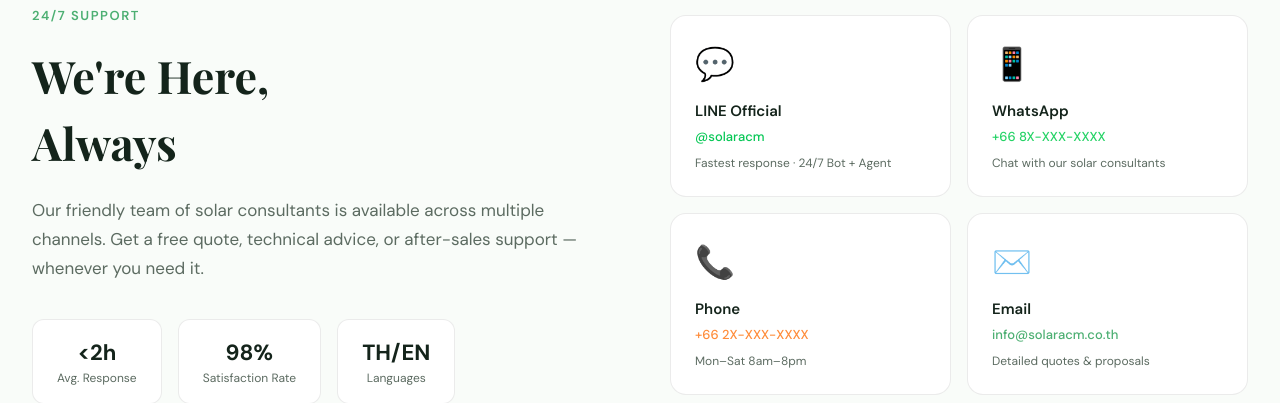
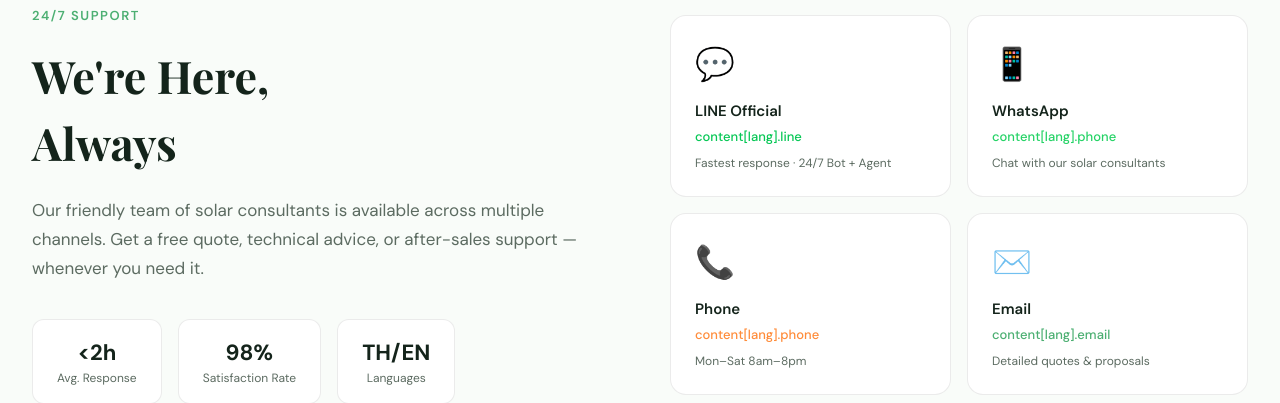
Before and after one commit to SolarACM/WebSiteSolarACM-, a Next.js app: page / in a window 1280 px wide. Shown: the part 3900-4303 px from the top of the page. Built offline with nearby package versions, Linux system fonts and the light colour scheme.

Commit message:
Add files via upload

```diff
--- a/app/page.js
+++ b/app/page.js
@@ -683,10 +683,10 @@ function Trust() {
 /* ─── SUPPORT WIDGET ────────────────────────────────────────── */
 function Support() {
   const channels = [
-    { name: "LINE Official", handle: "@solaracm", color: "#06C755", icon: "💬", desc: "Fastest response · 24/7 Bot + Agent" },
-    { name: "WhatsApp", handle: "+66 8X-XXX-XXXX", color: "#25D366", icon: "📱", desc: "Chat with our solar consultants" },
-    { name: "Phone", handle: "+66 2X-XXX-XXXX", color: C.orangeLight, icon: "📞", desc: "Mon–Sat 8am–8pm" },
-    { name: "Email", handle: "info@solaracm.co.th", color: C.greenLight, icon: "✉️", desc: "Detailed quotes & proposals" },
+    { name: "LINE Official", handle: "content[lang].line", color: "#06C755", icon: "💬", desc: "Fastest response · 24/7 Bot + Agent" },
+    { name: "WhatsApp", handle: "content[lang].phone", color: "#25D366", icon: "📱", desc: "Chat with our solar consultants" },
+    { name: "Phone", handle: "content[lang].phone", color: C.orangeLight, icon: "📞", desc: "Mon–Sat 8am–8pm" },
+    { name: "Email", handle: "content[lang].email", color: C.greenLight, icon: "✉️", desc: "Detailed quotes & proposals" },
   ];
 
   return (
```
